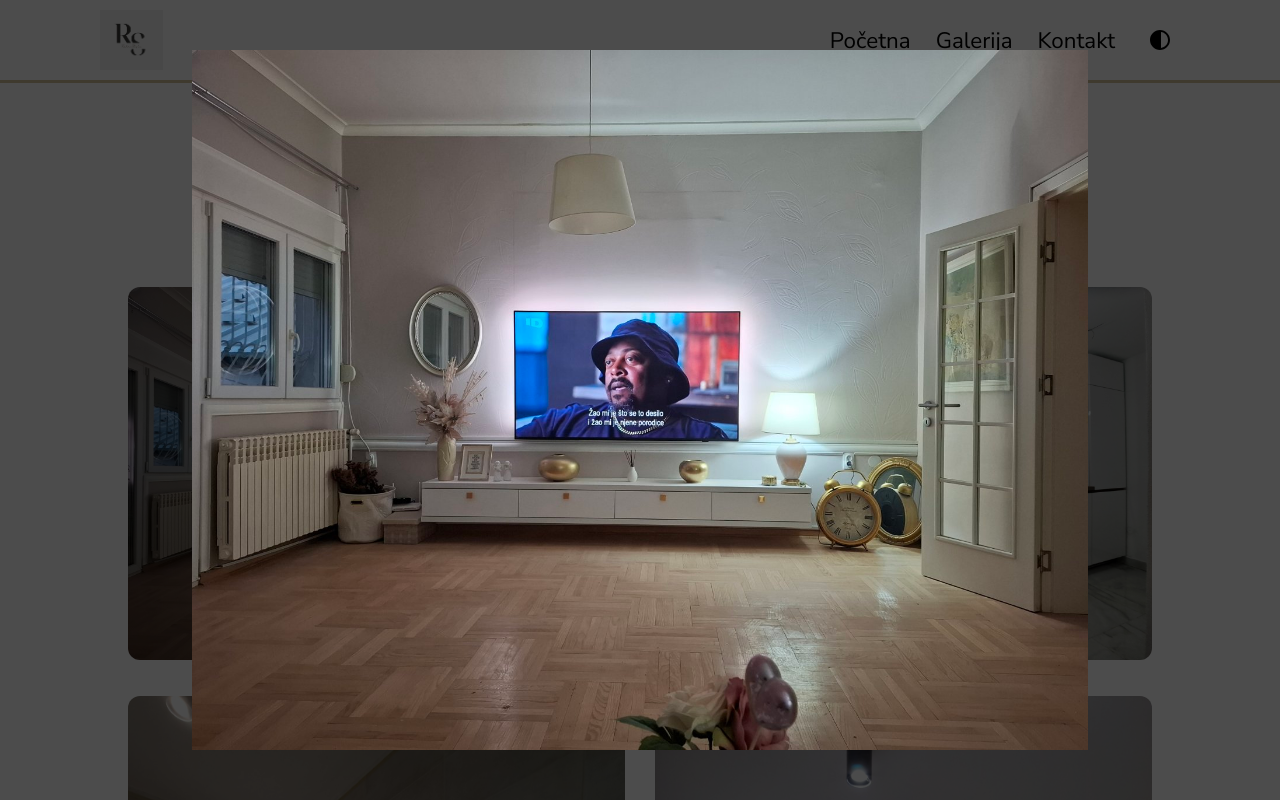
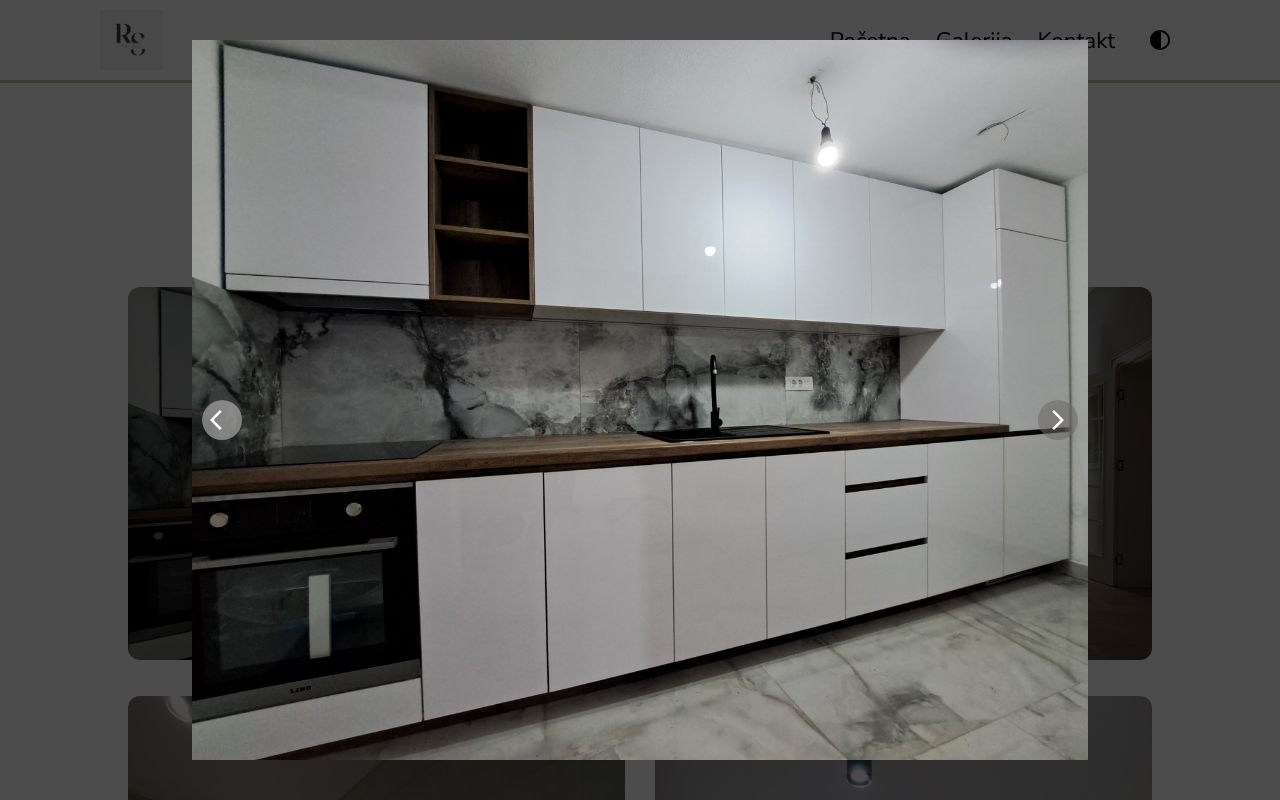
Before and after one commit to BrankoCvetanovic/home-style, a React (Vite) app in the folder frontend/: page /galery in a window 1280 px wide. Both pictures are taken after a click on the item 376 px from the left and 476 px from the top of the page. Shown: the top 800 px of the page. Built offline with nearby package versions, Linux system fonts and the light colour scheme; no server answers.

Commit message:
Add navigation trough galery

```diff
--- a/frontend/scss/_galery.scss
+++ b/frontend/scss/_galery.scss
@@ -44,11 +44,29 @@
         justify-content: center;
     }
     img{
-        max-height: 700px;
+        max-height: 90vh;
         z-index: 20;
     }
+
     &::backdrop{
         background-color: rgba(0, 0, 0, 0.7);
+    }
+    button{
+        position: absolute;
+        z-index: 30;
+        color: white;
+        background: #6b69698b;
+        &:hover{
+            background: #585757ae;
+        }
+    }
+    .left{
+        left: 10px;
+        top: 50%;
+    }
+    .right{
+        right: 10px;
+        top:50%
     }
 }
 
@@ -66,5 +84,6 @@
     }
     .image-modal{
         width: 90%;
+        img{width: 100%;}
     }
 }
--- a/frontend/src/components/ImageModal.jsx
+++ b/frontend/src/components/ImageModal.jsx
@@ -5,12 +5,19 @@ import {
   useState,
   useEffect,
 } from "react";
+import { IconButton } from "@mui/material";
+import ArrowBackIosIcon from "@mui/icons-material/ArrowBackIos";
+import ArrowForwardIosIcon from "@mui/icons-material/ArrowForwardIos";
+
 import { createPortal } from "react-dom";
 
-const ImageModal = forwardRef(({ image }, ref) => {
+const ImageModal = forwardRef(
+  ({ image, index, leftButton, rightButton }, ref) => {
     const [isVisible, setIsVisible] = useState(false);
 
     const modal = useRef(null);
+
+    console.log(index);
 
     useImperativeHandle(ref, () => {
       return {
@@ -44,11 +51,19 @@ const ImageModal = forwardRef(({ image }, ref) => {
 
     return createPortal(
       <dialog id="dialog" ref={modal} className="image-modal">
+        <IconButton onClick={() => leftButton(index)} className="left">
+          <ArrowBackIosIcon />
+        </IconButton>
         <div className="image-container">
           <img src={image} alt="" />
         </div>
+
+        <IconButton onClick={() => rightButton(index)} className="right">
+          <ArrowForwardIosIcon />
+        </IconButton>
       </dialog>,
       document.getElementById("modal")
     );
-});
+  }
+);
 export default ImageModal;
--- a/frontend/src/data/galeryImages.js
+++ b/frontend/src/data/galeryImages.js
@@ -18,23 +18,22 @@ import pic17 from "../assets/galery/pic17.jpg";
 import pic18 from "../assets/galery/pic18.jpg";
 
 const galeryImages = [
-  pic1,
-  pic10,
-  pic2,
-  pic7,
-  pic8,
-  pic9,
-  pic3,
-  pic4,
-  pic11,
-  pic12,
-  pic5,
-  pic6,
-  pic13,
-  pic14,
-  pic15,
-  pic16,
-  pic17,
-  pic18,
+  { id: 1, img: pic10 },
+  { id: 2, img: pic1 },
+  { id: 3, img: pic2 },
+  { id: 4, img: pic7 },
+  { id: 5, img: pic8 },
+  { id: 6, img: pic9 },
+  { id: 7, img: pic3 },
+  { id: 8, img: pic4 },
+  { id: 9, img: pic11 },
+  { id: 10, img: pic12 },
+  { id: 11, img: pic6 },
+  { id: 12, img: pic13 },
+  { id: 13, img: pic14 },
+  { id: 14, img: pic15 },
+  { id: 15, img: pic16 },
+  { id: 16, img: pic17 },
+  { id: 17, img: pic18 },
 ];
 export default galeryImages;
--- a/frontend/src/main.css
+++ b/frontend/src/main.css
@@ -341,11 +341,28 @@
   justify-content: center;
 }
 .image-modal img {
-  max-height: 700px;
+  max-height: 90vh;
   z-index: 20;
 }
 .image-modal::backdrop {
   background-color: rgba(0, 0, 0, 0.7);
+}
+.image-modal button {
+  position: absolute;
+  z-index: 30;
+  color: white;
+  background: rgba(107, 105, 105, 0.5450980392);
+}
+.image-modal button:hover {
+  background: rgba(88, 87, 87, 0.6823529412);
+}
+.image-modal .left {
+  left: 10px;
+  top: 50%;
+}
+.image-modal .right {
+  right: 10px;
+  top: 50%;
 }
 
 @media screen and (max-width: 900px) {
@@ -360,6 +377,9 @@
   }
   .image-modal {
     width: 90%;
+  }
+  .image-modal img {
+    width: 100%;
   }
 }
 .contact-page {
--- a/frontend/src/pages/Galery.jsx
+++ b/frontend/src/pages/Galery.jsx
@@ -9,6 +9,21 @@ export default function GaleryPage() {
   function handleOpenImage(image) {
     setImageRef(image);
     modal.current.open();
+  }
+
+  function changeToPrevImg(id) {
+    if (id === 1) {
+      setImageRef(galeryImages[galeryImages.length - 1]);
+    } else {
+      setImageRef(galeryImages[id - 2]);
+    }
+  }
+  function changeToNextImg(id) {
+    if (id === galeryImages.length) {
+      setImageRef(galeryImages[0]);
+    } else {
+      setImageRef(galeryImages[id]);
+    }
   }
 
   return (
@@ -28,12 +43,18 @@ export default function GaleryPage() {
       </div>
       <ul className="galery-container">
         {galeryImages.map((image, index) => (
-          <li onClick={() => handleOpenImage(image)} key={index}>
-            <img src={image} alt="" />
+          <li onClick={() => handleOpenImage(image)} key={image.id}>
+            <img src={image.img} alt="" />
           </li>
         ))}
       </ul>
-      <ImageModal ref={modal} image={imageRef} />
+      <ImageModal
+        ref={modal}
+        image={imageRef.img}
+        index={imageRef.id}
+        leftButton={changeToPrevImg}
+        rightButton={changeToNextImg}
+      />
       <div className="info">
         Naša celokupna galerija nalazi se na našem instagram profilu:{" "}
         <a href="https://www.instagram.com/retrostylenamestaj/">
```
Also changed, not shown: 1 other file (tests, documents, lock files or other folders). Lines whose indentation alone changed are shown as unchanged.
